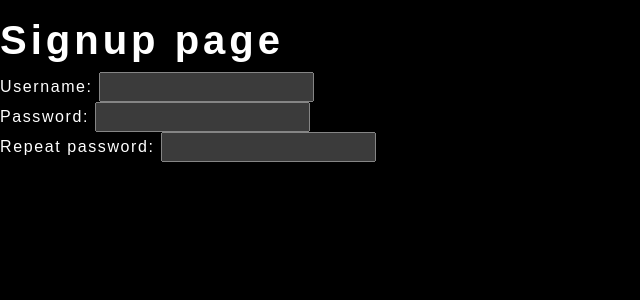
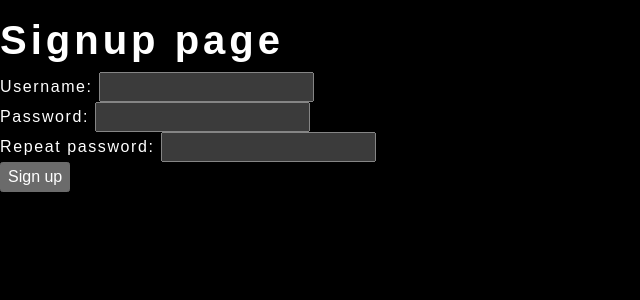
Before and after one commit to puyma/ft_transcendence, a Django app: page /signup/ in a window 1280 px wide. Shown: the part 73-373 px from the top of the page, without its empty margins (0-640 px from the left). Run offline with Django 5.2, Linux system fonts and the light colour scheme; style sheets or scripts are compiled from the project's sources; parts of the project's set-up code (start-up, migrations or seed data) failed here and were passed over; some libraries are stand-ins or nearby versions; some web fonts are replaced.

Commit message:
add submit input

```diff
--- a/transcendence/templates/tr/pages/signup.html
+++ b/transcendence/templates/tr/pages/signup.html
@@ -2,4 +2,12 @@
 	Signup page
 </h1>
 
-{{ form }}
+<form method='POST'>
+
+	{% csrf_token %}
+
+	{{ form }}
+
+	<input type='submit' value='Sign up'>
+
+</form>
```
